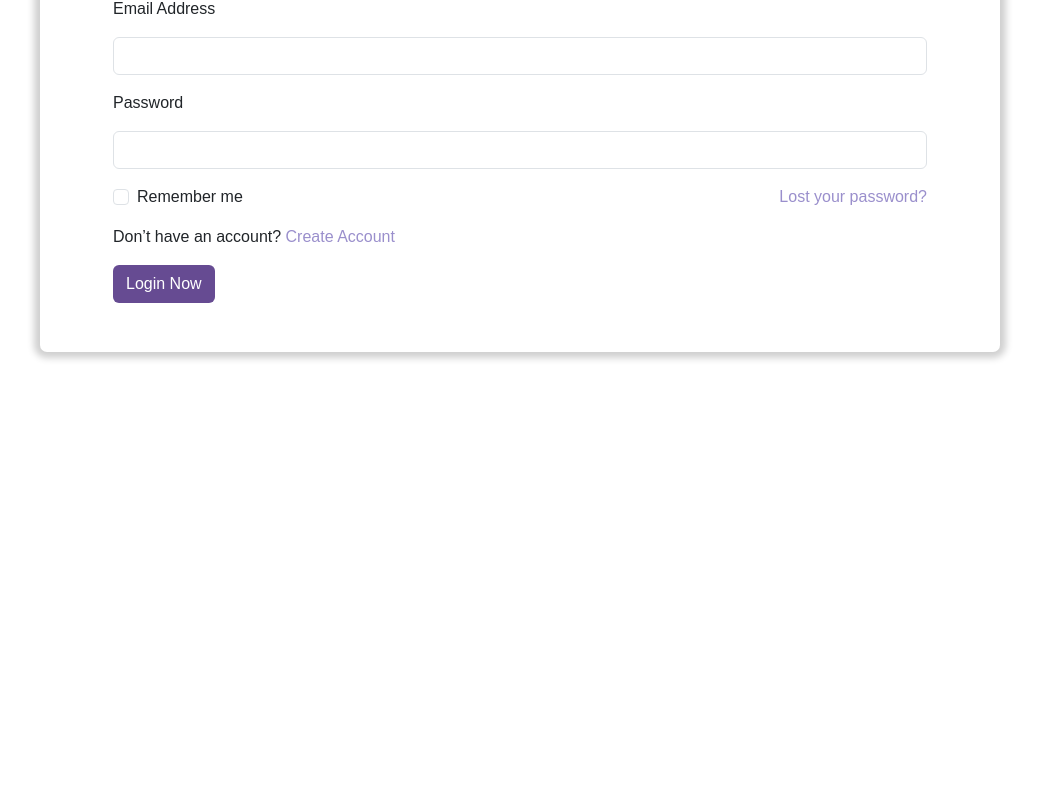
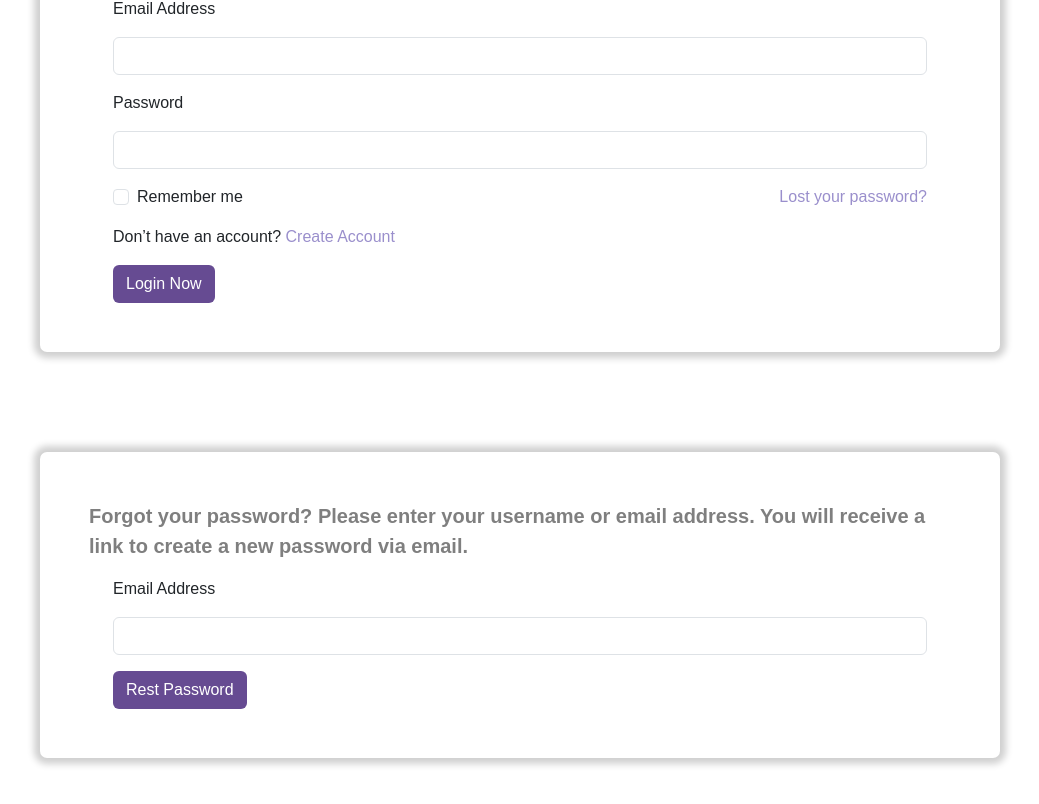
Before and after one commit to mohammedali882001/remindme, an Angular app: page / in a window 1280 px wide. Shown: the part 254-1058 px from the top of the page, without its empty margins (120-1159 px from the left). Before the commit the page ends 800 px from the top, so only its background shows below. Built offline with nearby package versions, Linux system fonts and the light colour scheme.

Commit message:
Rest-password created

```diff
--- a/src/app/app.component.html
+++ b/src/app/app.component.html
@@ -1,3 +1,4 @@
 <!-- <app-landing></app-landing> -->
 <!-- <app-doctor-sign-up></app-doctor-sign-up> -->
 <app-login></app-login>
+<app-rest-password></app-rest-password>
--- a/src/app/app.component.ts
+++ b/src/app/app.component.ts
@@ -3,12 +3,13 @@ import { Component } from '@angular/core';
 import { RouterOutlet } from '@angular/router';
 import { LandingComponent } from './components/landing/landing.component';
 import { DoctorSignUpComponent } from './components/doctor-sign-up/doctor-sign-up.component';
+import { RestPasswordComponent } from './components/rest-password/rest-password.component';
 
 @Component({
   selector: 'app-root',
   standalone: true,
   imports: [RouterOutlet, LandingComponent,
-    DoctorSignUpComponent,LoginComponent
+    DoctorSignUpComponent,LoginComponent,RestPasswordComponent
   ],
   templateUrl: './app.component.html',
   styleUrl: './app.component.css'
--- a/src/app/components/login/login.component.html
+++ b/src/app/components/login/login.component.html
@@ -3,7 +3,7 @@
         <h1 class="fw-bolder">Login Here
 
         </h1>
-        <p class="lead">Welcome back, login to your account!
+        <p class="lead ">Welcome back, login to your account!
         </p>
         <form action="" class="mx-4 mt-2">
 
@@ -23,7 +23,7 @@
                             type="checkbox" id="gridCheck" required="" class="form-check-input"><label for="gridCheck"
                             class="form-check-label"> Remember me </label></div>
                 </div>
-                <p class="signUp">Lost your password?</p>
+                <p class="signUp" routLink="/rest-password">Lost your password?</p>
             </div>
             <p>Don’t have an account? <span class="signUp">Create Account</span></p>
             <button class="btn btnsignIn" type="submit">Login Now</button>
--- /dev/null
+++ b/src/app/components/rest-password/rest-password.component.css
@@ -0,0 +1,21 @@
+.Rest{
+    margin: 100px 0;
+}
+.RestForm {
+    border: 1px solid transparent;
+    transition:  .7s ease-in-out;
+    border-radius: 7px;
+    border: 1px solid transparent;
+    box-shadow: 0 0 7px 6px #00000030;
+}
+.RestForm:hover {
+    border: 1px solid var(--main-Color);
+    box-shadow: 0 0 0 0 #00000000;
+}
+.btnRest{
+    background-color: var(--main-Color);
+    color: white;
+}
+.signUp{
+    color: var(--primary-Color);
+}
--- /dev/null
+++ b/src/app/components/rest-password/rest-password.component.html
@@ -0,0 +1,14 @@
+<section class="Rest">
+    <div class="RestForm w-75 m-auto bg-white  p-5">
+
+        <p class="lead fw-bolder text-black-50">Forgot your password? Please enter your username or email address. You will receive a link to create a new password via email.
+        </p>
+        <form action="" class="mx-4 mt-2">
+            <div class="">
+                <label for="email">Email Address</label>
+                <input id="email" type="email" class="form-control my-3">
+            </div>
+            <button class="btn btnRest" type="submit">Rest Password</button>
+        </form>
+    </div>
+</section>
```
Also changed, not shown: src/app/components/rest-password/rest-password.component.ts (added, +12 -0 lines), 1 other file (tests, documents, lock files or other folders).
